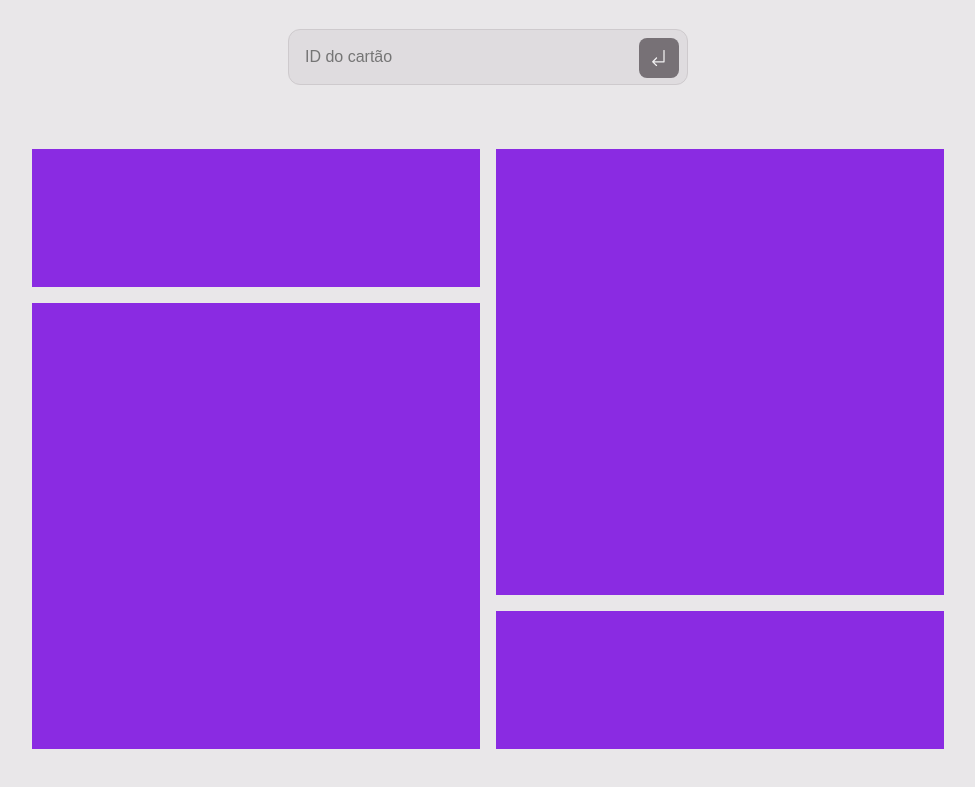
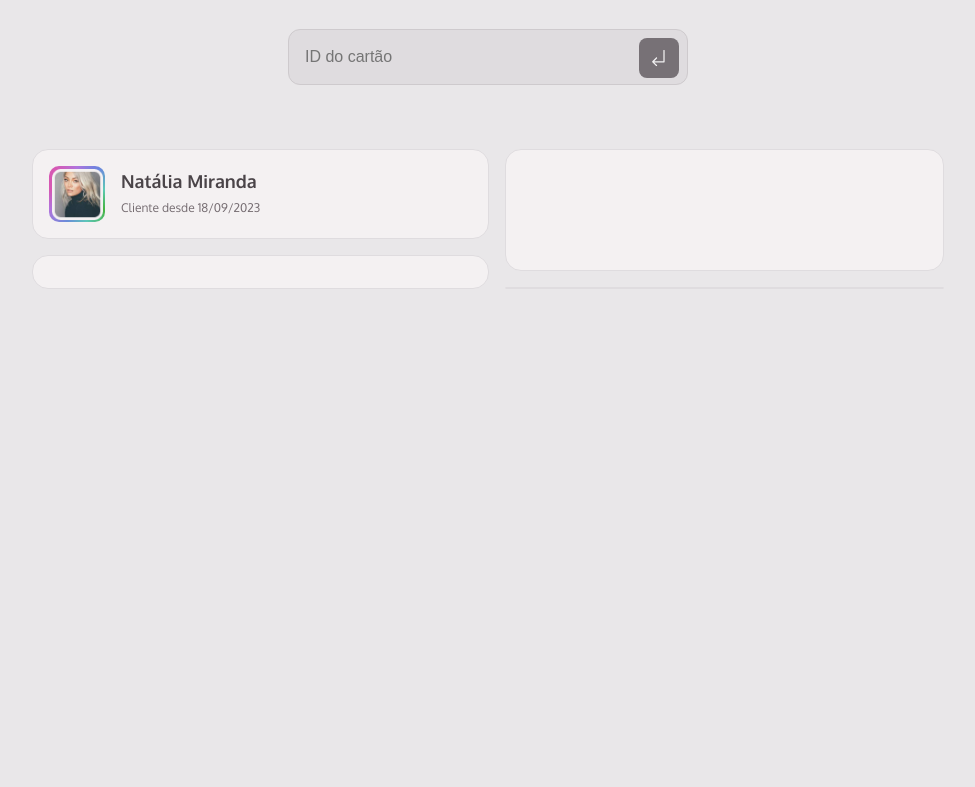
Before and after one commit to saramargarido/members-club, a website built with webpack: page index.html in a window 1280 px wide. Shown: the part 123-910 px from the top of the page, without its empty margins (152-1127 px from the left). After the commit the page ends 800 px from the top, so only its background shows below. Built offline with nearby package versions, Linux system fonts and the light colour scheme; files whose address does not match are found by name.

Commit message:
create member card

```diff
--- a/index.html
+++ b/index.html
@@ -24,10 +24,20 @@
     </form>
   </header>
   <main>
-    <div class="member"></div>
-    <div class="loyalty-card"></div>
-    <div class="gift"></div>
-    <div class="history"></div>
+    <div id="member" class="card">
+      <figure>
+        <div class="gradient">
+          <img src="./src/assets/avatar.png" alt="Foto do membro">
+        </div>
+        <figcaption>
+          <h2>Natália Miranda</h2>
+          <small>Cliente desde 18/09/2023</small>
+        </figcaption>
+      </figure>
+    </div>
+    <div id="loyalty-card" class="card"></div>
+    <div id="gift" class="card"></div>
+    <div id="history" class="card"></div>
   </main>
 </body>
 
--- a/src/styles/global.css
+++ b/src/styles/global.css
@@ -46,3 +46,22 @@ body {
   background-color: var(--base---gray-200);
   padding: 4rem 0.75rem;
 }
+
+h2 {
+  font-size: var(--heading---title--sm);
+  color: var(--base---gray-600);
+  line-height: 140%;
+  font-weight: var(--fw-bold);
+}
+
+small {
+  font-size: var(--body---text--xs);
+  color: var(--base---gray-500);
+  line-height: 140%;
+}
+
+.card {
+  background-color: var(--base---gray-100);
+  border: 1px solid var(--base---gray-300);
+  border-radius: 1rem;
+}
--- a/src/styles/main.css
+++ b/src/styles/main.css
@@ -2,35 +2,48 @@ main {
   margin: 4rem auto;
   width: 100%;
   max-width: 57rem;
-  height: 600px;
   display: grid;
   gap: 1rem;
   grid-template-areas:
-    "member card"
-    "history card"
-    "history card"
-    "history gift"
+    "member card card"
+    "history card card"
+    "history card card"
+    "history gift gift"
   ;
 
-  & div {
-    flex: 1;
-    background-color: blueviolet;
+  & #member {
+    grid-area: member;
+    padding: 1rem;
+
+    & figure {
+      display: flex;
+      align-items: center;
+      gap: 1rem;
+
+      & .gradient {
+        padding: 2.5px;
+        width: 3.5rem;
+        height: 3.5rem;
+        border-radius: 10px;
+        background: conic-gradient(from 0deg at 50% 50%, #AF74DE, #6B84DE, #5DCAB7, #45B442, #5EC6B9, #698DD9, #B173DC, #D658B3, #D658B3, #AF74DE);
+
+        & img {
+          width: 100%;
+        }
+      }
+    }
   }
 
-  .member {
-    grid-area: member
-  }
-
-  .loyalty-card {
+  & #loyalty-card {
     grid-area: card;
   }
 
-  .gift {
-    grid-area: gift
+  & #gift {
+    grid-area: gift;
   }
 
-  .history {
-    grid-area: history
+  & #history {
+    grid-area: history;
   }
 
   @media (width <=768px) {
```
Also changed, not shown: src/assets/avatar.png (added).
